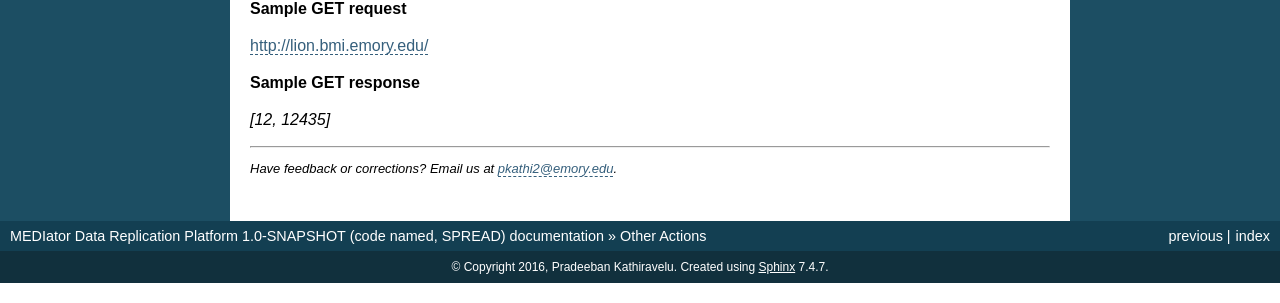
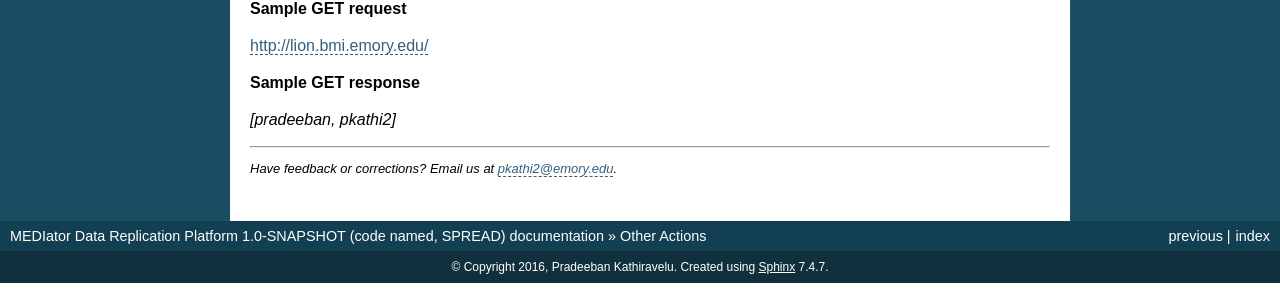
Before and after one commit to pradeeban/mediator, a Sphinx documentation site: the page built from docs/source/sections/restapi/Other.rst, in a window 1280 px wide. Shown: the part 297-600 px from the top of the page. Built offline with Sphinx 7.4.7, drawn with Linux system fonts in a browser that asks for light colours.

Commit message:
list user names

```diff
--- a/docs/source/sections/restapi/Other.rst
+++ b/docs/source/sections/restapi/Other.rst
@@ -21,4 +21,4 @@ http://lion.bmi.emory.edu/
 
 **Sample GET response**
 
-*[12, 12435]*
+*[pradeeban, pkathi2]*
```
